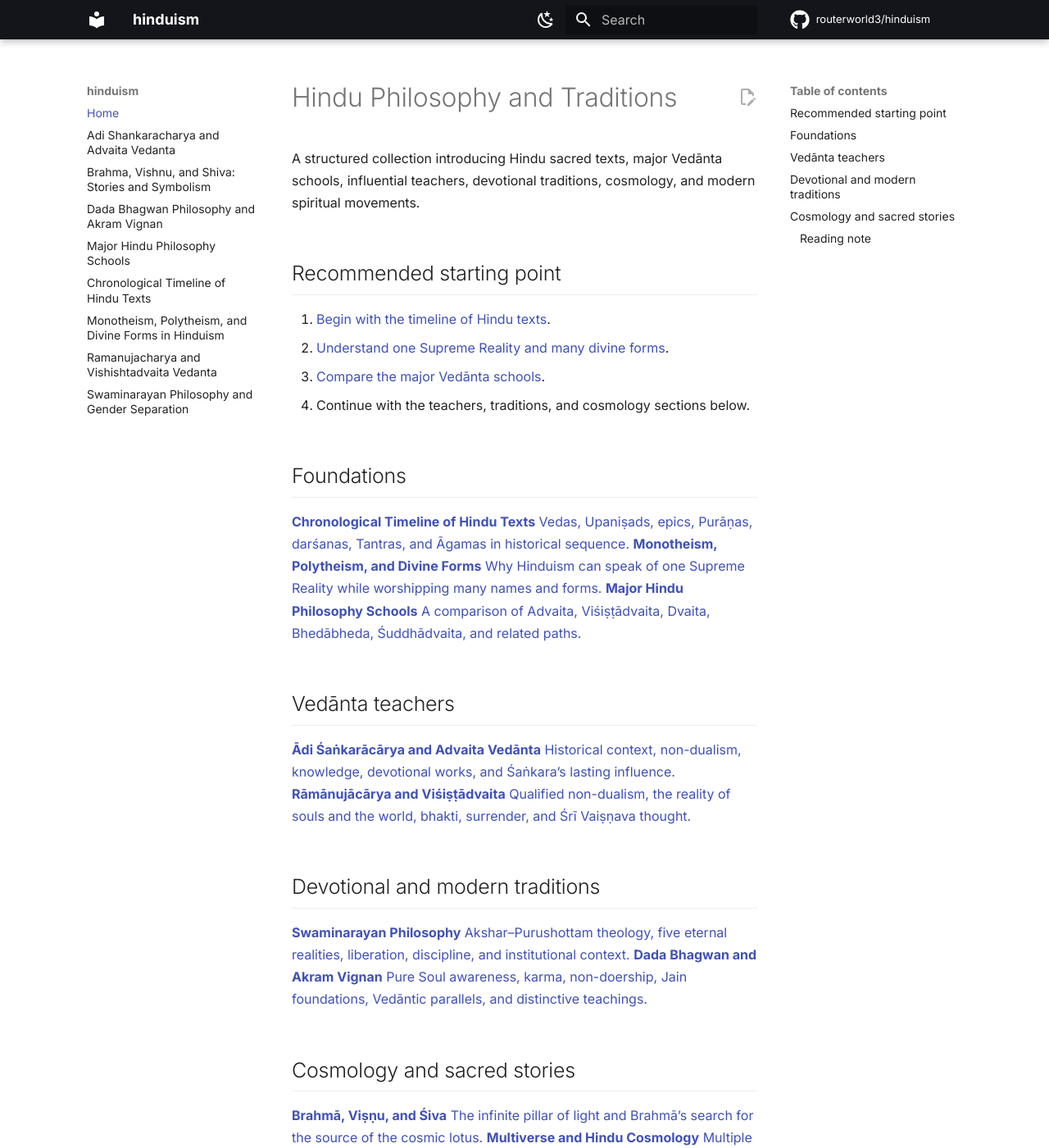
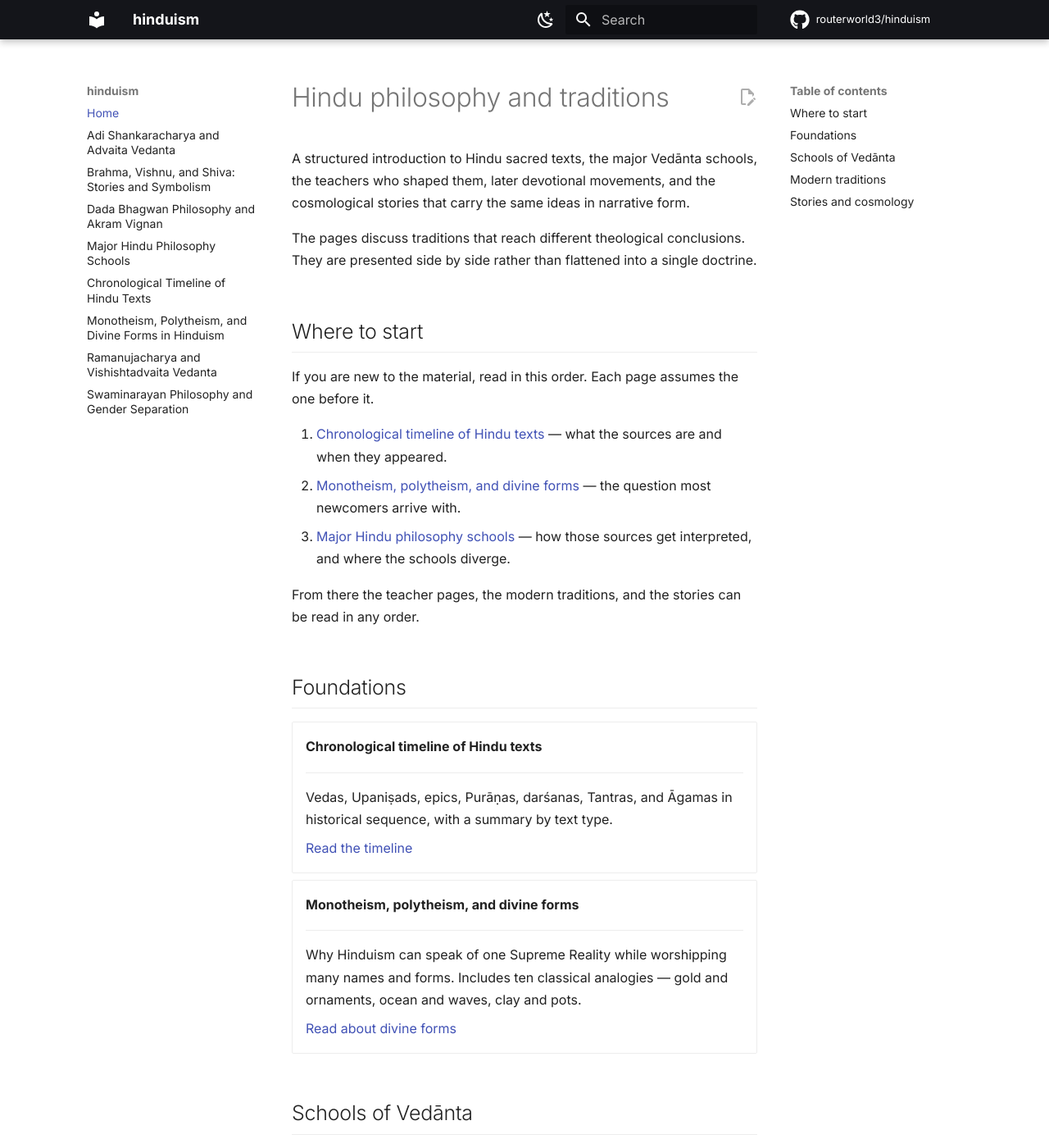
Before and after one commit to routerworld3/hinduism, an MkDocs documentation site: the page built from docs/index.md, in a window 1280 px wide and 1400 px high. Shown: the whole window at 82% size. Built offline with MkDocs 1.6.1 and Material for MkDocs 9.7.7, drawn with Linux system fonts in a browser that asks for light colours; comment, search, counter and statistics services are not loaded; some of the changed text lies outside the part shown.

Commit message:
Revise documentation for Hindu philosophy and traditions
Updated the introduction and structure of the Hindu philosophy and traditions documentation, enhancing clarity and organization.

```diff
--- a/docs/index.md
+++ b/docs/index.md
@@ -1,91 +1,130 @@
 ---
-layout: default
 title: Home
-description: Explore Hindu texts, Vedanta schools, major teachers, devotional traditions, sacred stories, and cosmology.
+description: Hindu sacred texts, Vedānta schools, major teachers, devotional traditions, and cosmology.
 ---
 
-<div class="hero">
-  <h1>Hindu Philosophy and Traditions</h1>
-  <p>
-    A structured collection introducing Hindu sacred texts, major Vedānta schools,
-    influential teachers, devotional traditions, cosmology, and modern spiritual movements.
-  </p>
-</div>
+# Hindu philosophy and traditions
 
-## Recommended starting point
+A structured introduction to Hindu sacred texts, the major Vedānta schools, the
+teachers who shaped them, later devotional movements, and the cosmological
+stories that carry the same ideas in narrative form.
 
-<div class="reading-path">
-  <ol>
-    <li><a href="{{ '/hindu-text-timeline/' | relative_url }}">Begin with the timeline of Hindu texts</a>.</li>
-    <li><a href="{{ '/monotheism-and-divine-forms/' | relative_url }}">Understand one Supreme Reality and many divine forms</a>.</li>
-    <li><a href="{{ '/hindu-philosophy-schools/' | relative_url }}">Compare the major Vedānta schools</a>.</li>
-    <li>Continue with the teachers, traditions, and cosmology sections below.</li>
-  </ol>
-</div>
+The pages discuss traditions that reach different theological conclusions. They
+are presented side by side rather than flattened into a single doctrine.
+
+## Where to start
+
+If you are new to the material, read in this order. Each page assumes the one
+before it.
+
+1. [Chronological timeline of Hindu texts](hindu-text-timeline.md) — what the
+   sources are and when they appeared.
+2. [Monotheism, polytheism, and divine forms](monotheism-and-divine-forms.md) —
+   the question most newcomers arrive with.
+3. [Major Hindu philosophy schools](hindu-philosophy-schools.md) — how those
+   sources get interpreted, and where the schools diverge.
+
+From there the teacher pages, the modern traditions, and the stories can be read
+in any order.
 
 ## Foundations
 
-<div class="card-grid">
-  <a class="card" href="{{ '/hindu-text-timeline/' | relative_url }}">
-    <strong>Chronological Timeline of Hindu Texts</strong>
-    <span>Vedas, Upaniṣads, epics, Purāṇas, darśanas, Tantras, and Āgamas in historical sequence.</span>
-  </a>
+<div class="grid cards" markdown>
 
-  <a class="card" href="{{ '/monotheism-and-divine-forms/' | relative_url }}">
-    <strong>Monotheism, Polytheism, and Divine Forms</strong>
-    <span>Why Hinduism can speak of one Supreme Reality while worshipping many names and forms.</span>
-  </a>
+-   __Chronological timeline of Hindu texts__
 
-  <a class="card" href="{{ '/hindu-philosophy-schools/' | relative_url }}">
-    <strong>Major Hindu Philosophy Schools</strong>
-    <span>A comparison of Advaita, Viśiṣṭādvaita, Dvaita, Bhedābheda, Śuddhādvaita, and related paths.</span>
-  </a>
+    ---
+
+    Vedas, Upaniṣads, epics, Purāṇas, darśanas, Tantras, and Āgamas in
+    historical sequence, with a summary by text type.
+
+    [Read the timeline](hindu-text-timeline.md)
+
+-   __Monotheism, polytheism, and divine forms__
+
+    ---
+
+    Why Hinduism can speak of one Supreme Reality while worshipping many names
+    and forms. Includes ten classical analogies — gold and ornaments, ocean and
+    waves, clay and pots.
+
+    [Read about divine forms](monotheism-and-divine-forms.md)
+
 </div>
 
-## Vedānta teachers
+## Schools of Vedānta
 
-<div class="card-grid">
-  <a class="card" href="{{ '/adi-shankaracharya/' | relative_url }}">
-    <strong>Ādi Śaṅkarācārya and Advaita Vedānta</strong>
-    <span>Historical context, non-dualism, knowledge, devotional works, and Śaṅkara’s lasting influence.</span>
-  </a>
+Start with the comparison page, then read the two teachers whose arguments
+define the first half of that table.
 
-  <a class="card" href="{{ '/ramanujacharya/' | relative_url }}">
-    <strong>Rāmānujācārya and Viśiṣṭādvaita</strong>
-    <span>Qualified non-dualism, the reality of souls and the world, bhakti, surrender, and Śrī Vaiṣṇava thought.</span>
-  </a>
+<div class="grid cards" markdown>
+
+-   __Major Hindu philosophy schools__
+
+    ---
+
+    Advaita, Viśiṣṭādvaita, Dvaita, Bhedābheda, Śuddhādvaita, and Achintya
+    Bhedābheda, compared on Brahman, soul, world, and liberation.
+
+    [Compare the schools](hindu-philosophy-schools.md)
+
+-   __Ādi Śaṅkarācārya and Advaita Vedānta__
+
+    ---
+
+    Why non-dualism rose when it did, what Śaṅkara took from Buddhism and what
+    he rejected, and the paradox of a non-dualist writing devotional hymns.
+
+    [Read about Śaṅkara](adi-shankaracharya.md)
+
+-   __Rāmānujācārya and Viśiṣṭādvaita__
+
+    ---
+
+    Qualified non-dualism as a response to Advaita — the reality of souls and
+    the world, the critique of māyā, and the merging of Sanskrit Vedānta with
+    Tamil bhakti.
+
+    [Read about Rāmānuja](ramanujacharya.md)
+
 </div>
 
-## Devotional and modern traditions
+## Modern traditions
 
-<div class="card-grid">
-  <a class="card" href="{{ '/swaminarayan-philosophy/' | relative_url }}">
-    <strong>Swaminarayan Philosophy</strong>
-    <span>Akshar–Purushottam theology, five eternal realities, liberation, discipline, and institutional context.</span>
-  </a>
+<div class="grid cards" markdown>
 
-  <a class="card" href="{{ '/dada-bhagwan-akram-vignan/' | relative_url }}">
-    <strong>Dada Bhagwan and Akram Vignan</strong>
-    <span>Pure Soul awareness, karma, non-doership, Jain foundations, Vedāntic parallels, and distinctive teachings.</span>
-  </a>
+-   __Swaminarayan philosophy__
+
+    ---
+
+    Akshar–Purushottam theology, the five eternal realities, ekantik dharma,
+    and the modern debate over spiritual versus institutional equality.
+
+    [Read about the Swaminarayan tradition](swaminarayan-philosophy.md)
+
+-   __Dada Bhagwan and Akram Vignan__
+
+    ---
+
+    Pure Soul awareness, charge and discharge karma, vyavasthit, the five
+    agnas, and how the system relates to its Jain foundations.
+
+    [Read about Akram Vignan](dada-bhagwan-akram-vignan.md)
+
 </div>
 
-## Cosmology and sacred stories
+## Stories and cosmology
 
-<div class="card-grid">
-  <a class="card" href="{{ '/brahma-vishnu-shiva-stories/' | relative_url }}">
-    <strong>Brahmā, Viṣṇu, and Śiva</strong>
-    <span>The infinite pillar of light and Brahmā’s search for the source of the cosmic lotus.</span>
-  </a>
+<div class="grid cards" markdown>
 
-  <a class="card" href="{{ '/multiverse-and-hindu-cosmology/' | relative_url }}">
-    <strong>Multiverse and Hindu Cosmology</strong>
-    <span>Multiple universes, lokas, cyclic time, Jain cosmology, and comparisons with modern scientific ideas.</span>
-  </a>
+-   __Brahmā, Viṣṇu, and Śiva__
+
+    ---
+
+    The infinite pillar of light and Brahmā's search for the source of the
+    cosmic lotus — the same philosophy the other pages argue, told as narrative.
+
+    [Read the stories](brahma-vishnu-shiva-stories.md)
+
 </div>
-
----
-
-### Reading note
-
-These pages discuss multiple traditions with different theological conclusions. The site presents those viewpoints side by side rather than treating every school as teaching the same doctrine.
+presents those viewpoints side by side rather than treating every school as teaching the same doctrine.
```
